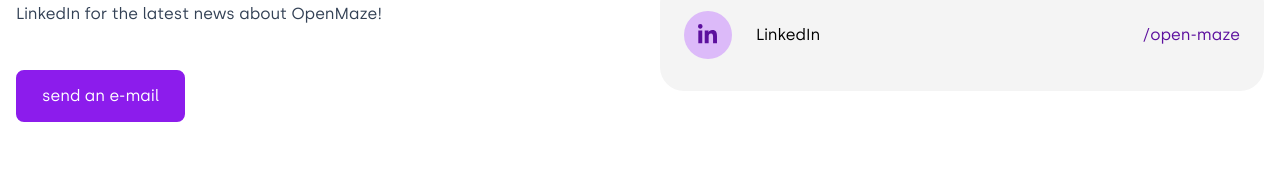
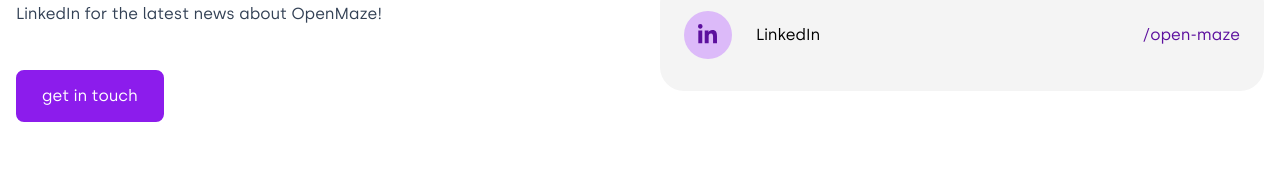
Before and after one commit to Open-Maze/website, a React (Vite) app: page / in a window 1280 px wide. Shown: the part 3524-3696 px from the top of the page. Built offline with nearby package versions, Linux system fonts and the light colour scheme.

Commit message:
ContactSection button to Contact page

```diff
--- a/src/blocks/ContactSection/ContactSection.jsx
+++ b/src/blocks/ContactSection/ContactSection.jsx
@@ -4,7 +4,7 @@ import React from 'react';
 import Button from '../../components/Button/Button';
 import ContactCard from '../../components/ContactCard/ContactCard';
 
-const ContactSection = ({ subtitle, title, text, buttonMail, buttonLabel }) => (
+const ContactSection = ({ subtitle, title, text, buttonLink, buttonLabel }) => (
   <div className="cms-block bg-white">
     <div
       className="container grid grid-cols-1 items-center gap-10 lg:grid-cols-12"
@@ -15,9 +15,9 @@ const ContactSection = ({ subtitle, title, text, buttonMail, buttonLabel }) => (
         {subtitle && <h4 className="pb-2 text-dark">{subtitle}</h4>}
         {title && <h2 className="pb-6">{title}</h2>}
         {text && <p className="pb-10 text-slate-700">{text}</p>}
-        {buttonMail && (
+        {buttonLink && (
           <div>
-            <Button external pageUrl={`mailto:${buttonMail}`} className="button button--violet">
+            <Button pageUrl={buttonLink} className="button button--violet">
               {buttonLabel}
             </Button>
           </div>
--- a/src/pages/Home.jsx
+++ b/src/pages/Home.jsx
@@ -69,8 +69,8 @@ const Home = () => (
       title="Get in touch"
       subtitle="Meaningful Connections"
       text="Questions about our tools or just want to say hi? Feel free to mail us at the address listed here! You can also follow us on LinkedIn for the latest news about OpenMaze!"
-      buttonMail="hello@openmaze.io"
-      buttonLabel="send an e-mail"
+      buttonLink="/contact"
+      buttonLabel="get in touch"
     />
   </div>
 );
```
